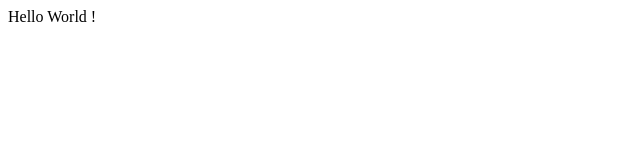
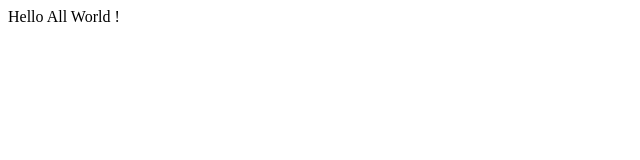
Before and after one commit to MazelPat/Inventory, a plain HTML site: page Inventory/public_html/index.html in a window 1280 px wide. Shown: the full height of the page, 0-640 px from the left. Drawn offline with Linux system fonts and the light colour scheme.

Commit message:
Modification Message Site

```diff
--- a/Inventory/public_html/index.html
+++ b/Inventory/public_html/index.html
@@ -9,6 +9,6 @@ and open the template in the editor.
         <meta http-equiv="Content-Type" content="text/html; charset=UTF-8">
     </head>
     <body>
-        <div>Hello World !</div>
+        <div>Hello All World !</div>
     </body>
 </html>
```
